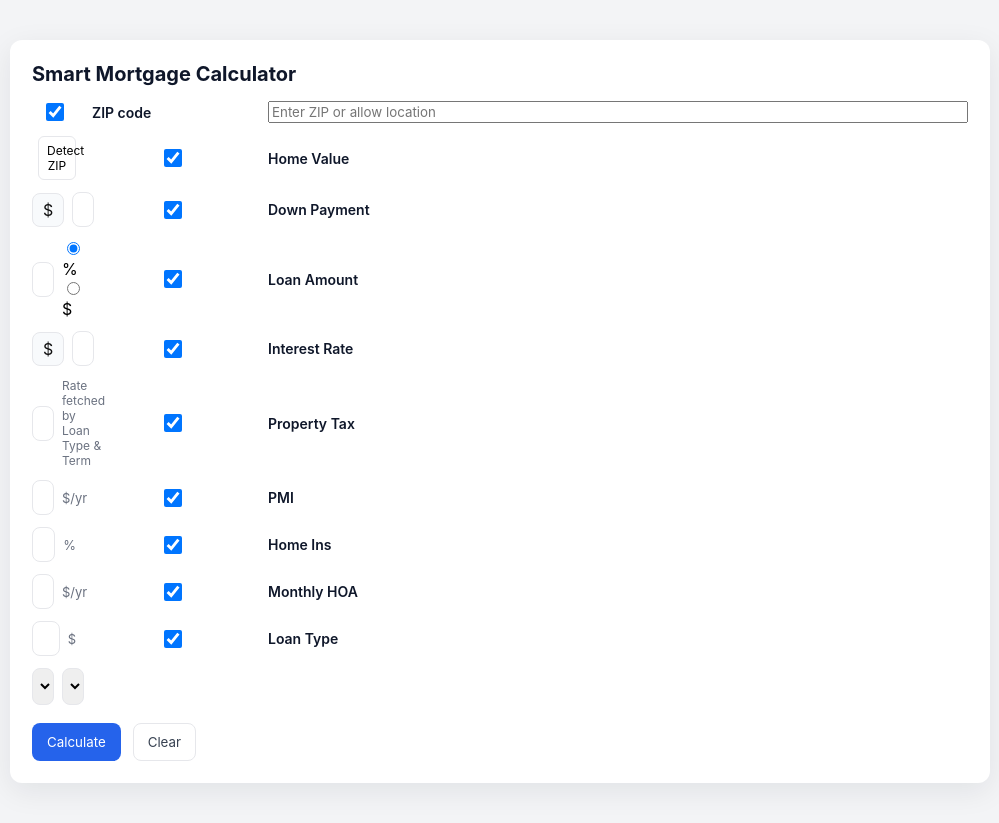
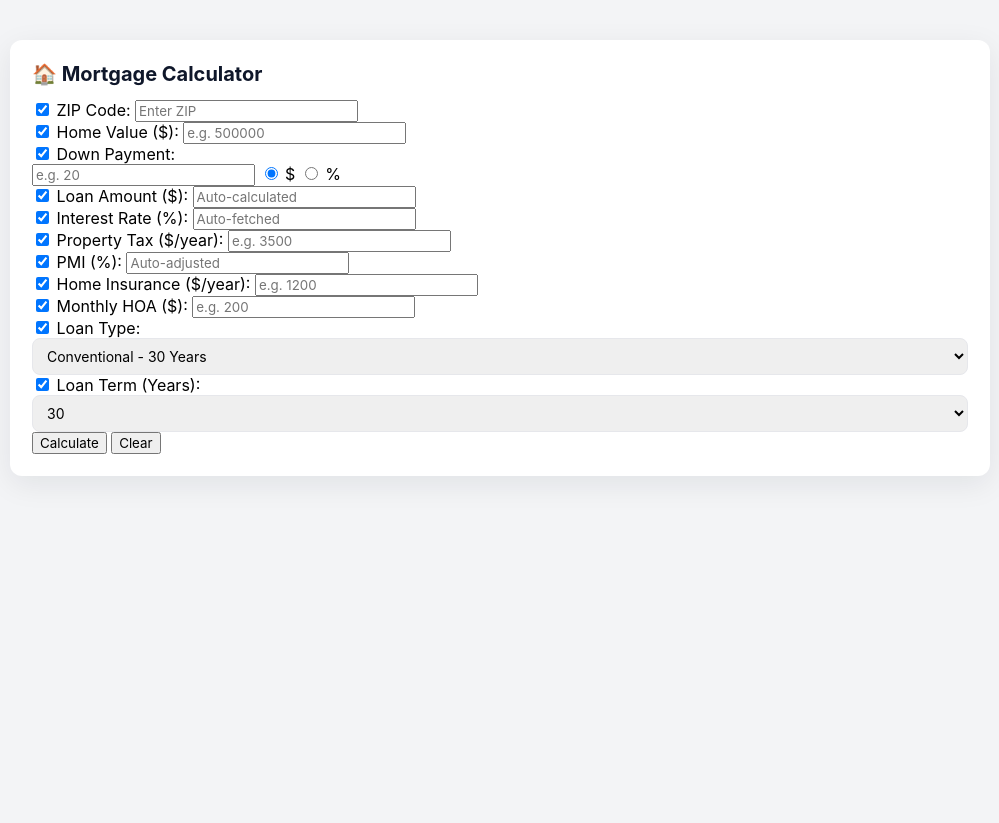
Before and after one commit to sandeepvlab/FinanceToolsHub, a Flask app: page / in a window 1280 px wide. Shown: the whole page, without its empty margins (140-1139 px from the left). After the commit the page ends 478 px from the top, so only its background shows below. Run offline with Flask 3, Linux system fonts and the light colour scheme; data that the repository does not hold is empty.

Commit message:
Update index.html

```diff
--- a/templates/index.html
+++ b/templates/index.html
@@ -1,292 +1,135 @@
 <!DOCTYPE html>
 <html lang="en">
 <head>
-  <meta charset="utf-8" />
-  <meta name="viewport" content="width=device-width,initial-scale=1" />
-  <title>Smart Mortgage Calculator</title>
+    <meta charset="UTF-8">
+    <title>Mortgage Calculator</title>
     <link rel="stylesheet" href="{{ url_for('static', filename='style.css') }}">
-  <script src="https://cdn.jsdelivr.net/npm/chart.js"></script>
 </head>
 <body>
     <div class="container">
-    <h1>Smart Mortgage Calculator</h1>
+        <h1>🏠 Mortgage Calculator</h1>
 
-    <form method="POST" id="mortgageForm">
-      <div class="grid">
-
-        <!-- ZIP Code -->
-        <div class="field-row">
-          <label class="field-checkbox"><input type="checkbox" checked id="use_zip"> </label>
-          <label class="field-label">ZIP code</label>
-          <input type="text" name="zipcode" id="zipcode" placeholder="Enter ZIP or allow location" />
-          <button type="button" id="detectZip" class="small">Detect ZIP</button>
+        <form method="POST" id="mortgage-form">
+            <div class="form-group">
+                <label><input type="checkbox" checked> ZIP Code:</label>
+                <input type="text" id="zipcode" name="zipcode" placeholder="Enter ZIP" required>
             </div>
 
-        <!-- Home Value -->
-        <div class="field-row">
-          <label class="field-checkbox"><input type="checkbox" checked></label>
-          <label class="field-label">Home Value</label>
-          <div class="right-input">
-            <span class="currency">$</span>
-            <input type="number" step="1000" min="0" name="home_value" id="home_value" value="300000" required>
+            <div class="form-group">
+                <label><input type="checkbox" checked> Home Value ($):</label>
+                <input type="number" id="home_value" name="home_value" placeholder="e.g. 500000" step="0.01" required>
+            </div>
+
+            <div class="form-group">
+                <label><input type="checkbox" checked> Down Payment:</label>
+                <div class="inline-group">
+                    <input type="number" id="down_payment" name="down_payment" placeholder="e.g. 20" step="0.01" required>
+                    <label><input type="radio" name="down_type" value="$" checked> $</label>
+                    <label><input type="radio" name="down_type" value="%"> %</label>
                 </div>
             </div>
 
-        <!-- Down Payment -->
-        <div class="field-row">
-          <label class="field-checkbox"><input type="checkbox" checked></label>
-          <label class="field-label">Down Payment</label>
-          <div class="right-input dp-group">
-            <input type="number" step="0.01" min="0" name="down_payment_value" id="down_payment_value" value="20" required>
-            <div class="radio-inline">
-              <label><input type="radio" name="down_payment_type" value="%" checked> %</label>
-              <label><input type="radio" name="down_payment_type" value="$"> $</label>
-            </div>
-          </div>
+            <div class="form-group">
+                <label><input type="checkbox" checked> Loan Amount ($):</label>
+                <input type="number" id="loan_amount" name="loan_amount" placeholder="Auto-calculated" readonly>
             </div>
 
-        <!-- Loan Amount (auto) -->
-        <div class="field-row">
-          <label class="field-checkbox"><input type="checkbox" checked></label>
-          <label class="field-label">Loan Amount</label>
-          <div class="right-input">
-            <span class="currency">$</span>
-            <input type="number" id="loan_amount" name="loan_amount" readonly>
-          </div>
+            <div class="form-group">
+                <label><input type="checkbox" checked> Interest Rate (%):</label>
+                <input type="text" id="interest_rate" name="interest_rate" placeholder="Auto-fetched" readonly>
             </div>
 
-        <!-- Interest Rate (fetched) -->
-        <div class="field-row">
-          <label class="field-checkbox"><input type="checkbox" checked></label>
-          <label class="field-label">Interest Rate</label>
-          <div class="right-input">
-            <input type="text" id="interest_rate_display" name="interest_rate" readonly>
-            <small id="rate_hint" class="hint">Rate fetched by Loan Type & Term</small>
-          </div>
+            <div class="form-group">
+                <label><input type="checkbox" checked> Property Tax ($/year):</label>
+                <input type="number" id="property_tax" name="property_tax" placeholder="e.g. 3500" step="0.01">
             </div>
 
-        <!-- Property Tax -->
-        <div class="field-row">
-          <label class="field-checkbox"><input type="checkbox" checked></label>
-          <label class="field-label">Property Tax</label>
-          <div class="right-input">
-            <input type="number" name="property_tax" id="property_tax" value="3000" step="1">
-            <span class="unit">$/yr</span>
-          </div>
+            <div class="form-group">
+                <label><input type="checkbox" checked> PMI (%):</label>
+                <input type="number" id="pmi" name="pmi" placeholder="Auto-adjusted" step="0.01">
             </div>
 
-        <!-- PMI -->
-        <div class="field-row">
-          <label class="field-checkbox"><input type="checkbox" checked></label>
-          <label class="field-label">PMI</label>
-          <div class="right-input">
-            <input type="number" step="0.01" name="pmi" id="pmi" value="" placeholder="auto">
-            <span class="unit">%</span>
-          </div>
+            <div class="form-group">
+                <label><input type="checkbox" checked> Home Insurance ($/year):</label>
+                <input type="number" id="home_ins" name="home_ins" placeholder="e.g. 1200" step="0.01">
             </div>
 
-        <!-- Home Insurance -->
-        <div class="field-row">
-          <label class="field-checkbox"><input type="checkbox" checked></label>
-          <label class="field-label">Home Ins</label>
-          <div class="right-input">
-            <input type="number" step="1" name="home_ins" id="home_ins" placeholder="auto estimate">
-            <span class="unit">$/yr</span>
-          </div>
+            <div class="form-group">
+                <label><input type="checkbox" checked> Monthly HOA ($):</label>
+                <input type="number" id="hoa" name="hoa" placeholder="e.g. 200" step="0.01">
             </div>
 
-        <!-- Monthly HOA -->
-        <div class="field-row">
-          <label class="field-checkbox"><input type="checkbox" checked></label>
-          <label class="field-label">Monthly HOA</label>
-          <div class="right-input">
-            <input type="number" step="1" name="hoa" id="hoa" value="0">
-            <span class="unit">$</span>
-          </div>
+            <div class="form-group">
+                <label><input type="checkbox" checked> Loan Type:</label>
+                <select id="loan_type" name="loan_type">
+                    <option value="Conventional">Conventional - 30 Years</option>
+                    <option value="Conventional15">Conventional - 15 Years</option>
+                    <option value="ARM">ARM (5/1)</option>
+                </select>
             </div>
 
-        <!-- Loan Type & Term -->
-        <div class="field-row">
-          <label class="field-checkbox"><input type="checkbox" checked></label>
-          <label class="field-label">Loan Type</label>
-          <div class="right-input">
-            <select name="loan_type" id="loan_type">
-              <option value="Conventional">Conventional</option>
-              <option value="ARM">ARM</option>
-            </select>
-            <select name="loan_term" id="loan_term">
-              <!-- For conventional: 30,20,15,10. For ARM: 3,5,7,10 -->
-              <option value="30">30 yr</option>
-              <option value="20">20 yr</option>
-              <option value="15">15 yr</option>
-              <option value="10">10 yr</option>
+            <div class="form-group">
+                <label><input type="checkbox" checked> Loan Term (Years):</label>
+                <select id="loan_term" name="loan_term">
+                    <option value="30">30</option>
+                    <option value="20">20</option>
+                    <option value="15">15</option>
+                    <option value="10">10</option>
+                    <option value="5">5</option>
                 </select>
             </div>
-        </div>
 
-      </div>
-
-      <div class="actions">
-        <button type="submit" id="calculate" class="btn primary">Calculate</button>
-        <button type="button" id="clear" class="btn ghost">Clear</button>
+            <div class="button-group">
+                <button type="submit" class="btn-primary">Calculate</button>
+                <button type="reset" class="btn-secondary" onclick="clearForm()">Clear</button>
             </div>
         </form>
 
-    <!-- Results -->
-    <div id="results" class="results" style="display: {% if result %}block{% else %}none{% endif %};">
         {% if result %}
-        <h2>Mortgage Summary</h2>
+        <div class="result-card">
+            <h3>💰 Results</h3>
             <p><strong>Loan Amount:</strong> ${{ result.loan_amount }}</p>
-        <p><strong>Interest Rate:</strong> {{ result.interest_rate }}%</p>
-        <p><strong>Monthly P&I:</strong> ${{ result.monthly_pi }}</p>
-        <p><strong>Monthly Taxes:</strong> ${{ result.monthly_property_tax }}</p>
-        <p><strong>Monthly Insurance:</strong> ${{ result.monthly_insurance }}</p>
-        <p><strong>Monthly PMI:</strong> ${{ result.monthly_pmi }}</p>
-        <p><strong>HOA:</strong> ${{ result.hoa }}</p>
-        <p><strong>Total Monthly Payment:</strong> ${{ result.monthly_total }}</p>
-
-        <canvas id="chart" style="max-width:420px;margin-top:15px;"></canvas>
+            <p><strong>Interest Rate:</strong> {{ result.rate }}%</p>
+            <p><strong>Monthly Payment:</strong> ${{ result.monthly_payment }}</p>
+        </div>
         {% endif %}
-    </div>
     </div>
 
 <script>
-/* ---------- helper functions ---------- */
-function $(id){return document.getElementById(id);}
+document.querySelectorAll('#zipcode, #loan_type, #loan_term').forEach(el => {
+  el.addEventListener('change', async () => {
+    const zipcode = document.getElementById('zipcode').value;
+    const loan_type = document.getElementById('loan_type').value.includes("ARM") ? "ARM" : "Conventional";
+    const loan_term = document.getElementById('loan_term').value;
+    if (zipcode.length >= 5) {
+      const res = await fetch(`/_rate_hint?zipcode=${zipcode}&loan_type=${loan_type}&loan_term=${loan_term}`);
+      const data = await res.json();
+      document.getElementById('interest_rate').value = data.rate;
+    }
+  });
+});
 
-function computeLoanAmount(){
-  const hv = parseFloat($('home_value').value || 0);
-  const dpVal = parseFloat($('down_payment_value').value || 0);
-  const dpType = document.querySelector('input[name="down_payment_type"]:checked').value;
-  let downAmt = 0;
-  if(dpType === '%'){
-    downAmt = hv * (dpVal/100);
-  } else {
-    downAmt = dpVal;
-  }
-  const loan = Math.max(0, hv - downAmt);
-  $('loan_amount').value = loan.toFixed(2);
-  return {loan, downAmt};
+// Auto-calc loan amount + PMI logic
+document.getElementById("down_payment").addEventListener("input", calcLoan);
+document.querySelectorAll('input[name="down_type"]').forEach(r => r.addEventListener("change", calcLoan));
+document.getElementById("home_value").addEventListener("input", calcLoan);
+
+function calcLoan() {
+    const home = parseFloat(document.getElementById("home_value").value) || 0;
+    const down = parseFloat(document.getElementById("down_payment").value) || 0;
+    const downType = document.querySelector('input[name="down_type"]:checked').value;
+    let downVal = (downType === "%") ? (down / 100) * home : down;
+    const loan = home - downVal;
+    document.getElementById("loan_amount").value = loan.toFixed(2);
+
+    // PMI rule: <20% down → 0.75%, else 0
+    const pmi = (downType === "%" && down < 20) ? 0.75 : 0;
+    document.getElementById("pmi").value = pmi;
 }
 
-function updateInterestDisplay(rate){
-  $('interest_rate_display').value = rate ? rate + '%' : '—';
+function clearForm() {
+    document.querySelector('.result-card')?.remove();
 }
-
-/* ---------- auto-zip detect ---------- */
-async function detectZip() {
-  const zipInput = $('zipcode');
-  try {
-    if(!("geolocation" in navigator)) return;
-    navigator.geolocation.getCurrentPosition(async pos => {
-      const lat = pos.coords.latitude;
-      const lon = pos.coords.longitude;
-      // Use BigDataCloud free reverse geocode (no key required)
-      const res = await fetch(`https://api.bigdatacloud.net/data/reverse-geocode-client?latitude=${lat}&longitude=${lon}&localityLanguage=en`);
-      const j = await res.json();
-      if(j.postcode){
-        zipInput.value = j.postcode;
-      }
-    }, err => {
-      console.warn('Geolocation failed:', err);
-    }, {timeout:10000});
-  } catch(e){
-    console.warn('Zip detection error', e);
-  }
-}
-
-/* ---------- Update loan-term options when loan type changes ---------- */
-function updateLoanTermOptions(){
-  const loanType = $('loan_type').value;
-  const termSelect = $('loan_term');
-  termSelect.innerHTML = '';
-  if(loanType === 'Conventional'){
-    [30,20,15,10].forEach(v=>{
-      const opt = document.createElement('option');
-      opt.value = v; opt.text = v + ' yr';
-      termSelect.add(opt);
-    });
-  } else {
-    [3,5,7,10].forEach(v=>{
-      const opt = document.createElement('option');
-      opt.value = v; opt.text = v + ' yr ARM';
-      termSelect.add(opt);
-    });
-  }
-}
-
-/* ---------- On form changes ---------- */
-document.addEventListener('DOMContentLoaded', ()=> {
-  // make sure these IDs exist
-  if($('home_value')) {
-    $('home_value').addEventListener('input', computeLoanAmount);
-  }
-  if($('down_payment_value')) {
-    $('down_payment_value').addEventListener('input', computeLoanAmount);
-  }
-  document.querySelectorAll('input[name="down_payment_type"]').forEach(el=>el.addEventListener('change', computeLoanAmount));
-
-  // Loan type change updates term options
-  $('loan_type').addEventListener('change', ()=> {
-    updateLoanTermOptions();
-    // fetch & update interest hint if result area not yet submitted
-    fetchRateHint();
-  });
-
-  $('detectZip').addEventListener('click', detectZip);
-
-  // Clear button
-  $('clear').addEventListener('click', ()=> {
-    document.getElementById('mortgageForm').reset();
-    updateLoanTermOptions();
-    $('loan_amount').value = '';
-    updateInterestDisplay('');
-    // hide results
-    document.getElementById('results').style.display = 'none';
-    detectZip();
-  });
-
-  // Compute loan amount upfront
-  computeLoanAmount();
-  updateLoanTermOptions();
-  detectZip();
-
-  // Fetch interest hint for the UI (asynchronous)
-  fetchRateHint();
-});
-
-/* ---------- Fetch a rate hint to show current rate in the interest field (not required) ---------- */
-async function fetchRateHint(){
-  const loanType = $('loan_type').value;
-  const loanTerm = parseInt($('loan_term').value || 30);
-  const zip = $('zipcode').value || '';
-  try {
-    // ask backend for suggested rate (we provide a route to compute interest if needed)
-    const resp = await fetch('/_rate_hint?loan_type=' + loanType + '&loan_term=' + loanTerm + '&zipcode=' + zip);
-    if(resp.ok){
-      const j = await resp.json();
-      if(j.rate !== undefined) updateInterestDisplay(j.rate);
-    }
-  } catch(e){
-    // ignore
-  }
-}
-
-/* ---------- Chart rendering when results exist ---------- */
-{% if result %}
-(function(){
-  const dataLabels = {{ chart_data.keys()|list|tojson }};
-  const dataValues = {{ chart_data.values()|list|tojson }};
-  const ctx = document.getElementById('chart').getContext('2d');
-  new Chart(ctx, {
-    type:'pie',
-    data:{
-      labels: dataLabels,
-      datasets:[{data: dataValues}]
-    }
-  });
-})();
-{% endif %}
 </script>
 </body>
 </html>
```
Lines whose indentation alone changed are shown as unchanged.
